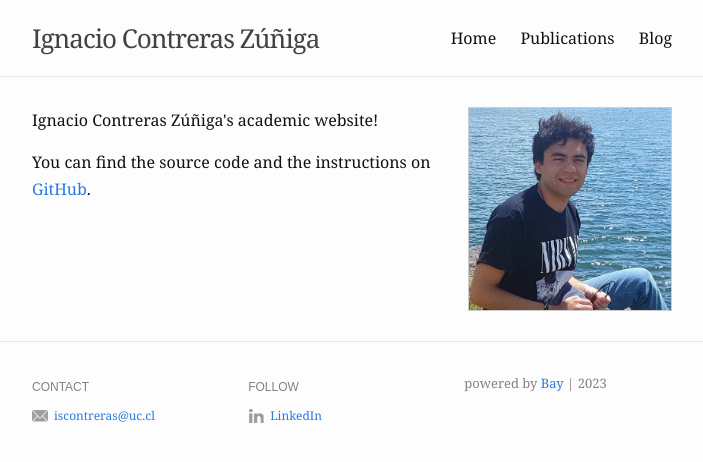
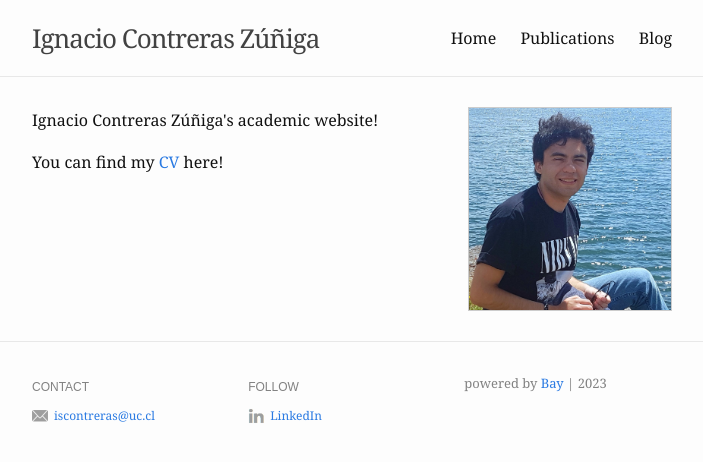
Before and after one commit to ignacontreras/ignacontreras.github.io, a Jekyll site: the page built from index.md, in a window 1280 px wide. Shown: the top 462 px of the page, without its empty margins (288-991 px from the left). Built offline with Jekyll 4.4.1, drawn with Linux system fonts in a browser that asks for light colours.

Commit message:
Update index.md

```diff
--- a/index.md
+++ b/index.md
@@ -10,5 +10,5 @@ profile_picture:
 </p>
 
 <p>
-  You can find the source code and the instructions on <a href="https://github.com/eliottvincent/bay">GitHub</a>.
+  You can find my <a href="https://github.com/ignacontreras/ignacontreras.github.io/blob/main/data/CV_Feb2023.pdf">CV</a> here!
 </p>
```
